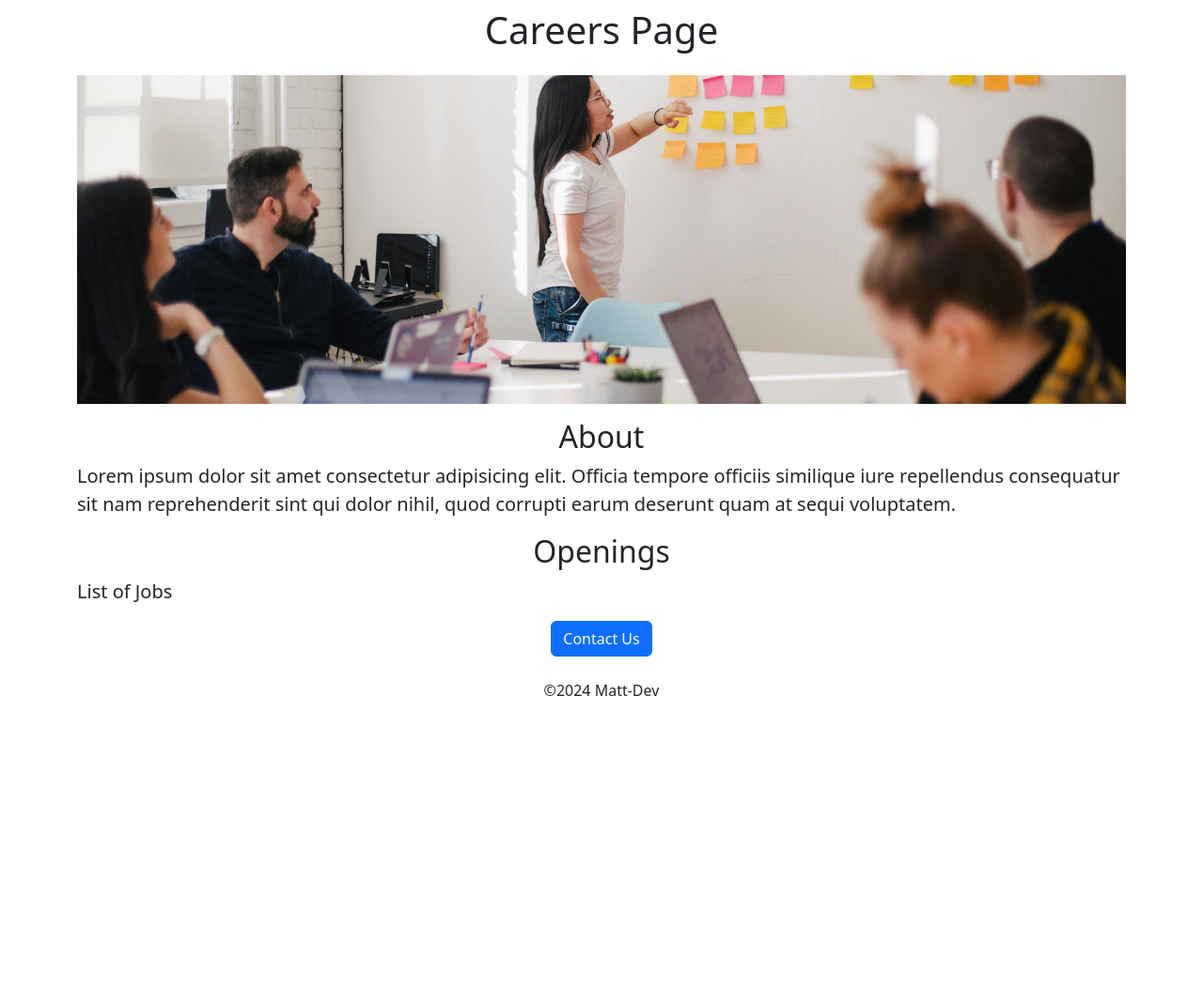
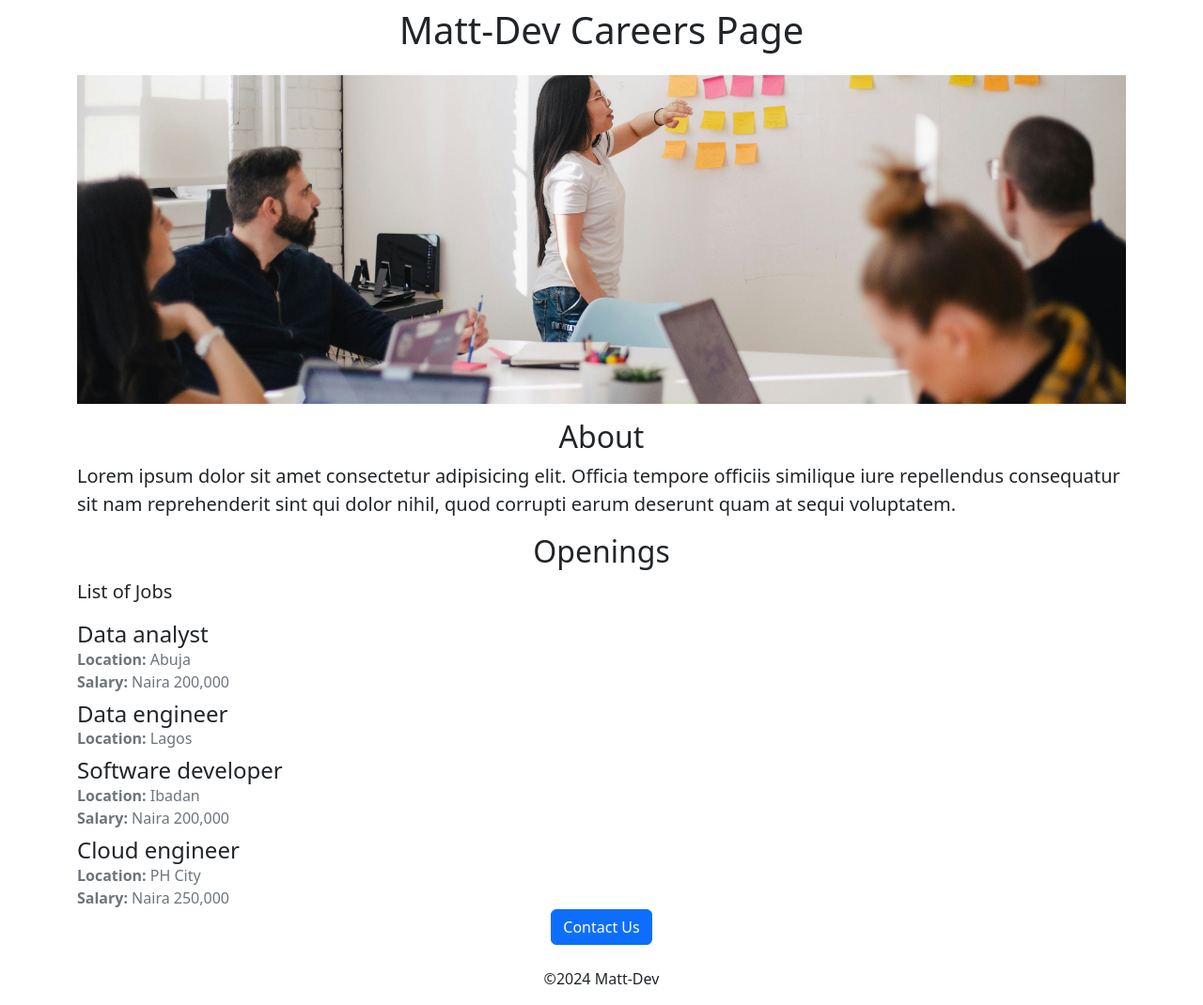
Before and after one commit to OfomiMatthew/careers-website, a Flask app: page / in a window 1280 px wide. Shown: the whole page at 94% size. Before the commit the page ends 741 px from the top, so only its background shows below. Run offline with Flask 3, Linux system fonts and the light colour scheme.

Commit message:
using flask jinja template for dynamic rendering

```diff
--- a/app.py
+++ b/app.py
@@ -1,11 +1,38 @@
 from flask import Flask, render_template
 
 app = Flask(__name__)
+jobs = [{
+    'id': 1,
+    'title': 'Data analyst',
+    'location': "Abuja",
+    'salary': 'Naira 200,000'
+},
+				{
+						'id': 2,
+						'title': 'Data engineer',
+						'location': "Lagos",
+						# 'salary': 'Naira 300,000'
+				},
+
+				{
+						'id': 3,
+						'title': 'Software developer',
+						'location': "Ibadan",
+						'salary': 'Naira 200,000'
+				},
+				{
+						'id': 4,
+						'title': 'Cloud engineer',
+						'location': "PH City",
+						'salary': 'Naira 250,000'
+				},
+
+			 ]
 
 
 @app.route('/')
 def hello_world():
-	return render_template('home.html')
+	return render_template('home.html',jobs=jobs,company="Matt-Dev")
 
 
 if __name__ == "__main__":
--- a/templates/home.html
+++ b/templates/home.html
@@ -25,7 +25,7 @@
 
 <body>
 		<div class="container">
-	<h1 class='text-center mt-2 mb-4'>Careers Page</h1>
+	<h1 class='text-center mt-2 mb-4'>{{company}} Careers Page</h1>
 	<image class="img-fluid" src="https://74c2efcb-b506-4a38-8595-3a49d36c544f-00-2ey3b9gygkvdf.spock.replit.dev/static/banner.jpg" id="banner" />
 
 		<h2 class='text-center mt-3'>About</h2>
@@ -33,6 +33,22 @@
 
 		<h2 class='text-center mt-3'>Openings</h2>
 		<p class="lead">List of Jobs</p>
+		<div>
+			{% for job in jobs %}
+			 <div>
+
+				 <h4 class="mb-0 mt-2"> {{job['title']}}</h4>
+
+			<div class="text-secondary"><strong>Location:</strong> {{job['location']}}</div>
+				 {% if 'salary' in job %}
+				 <div class="text-secondary"><strong>Salary:</strong> {{job['salary']}}</div>
+      {% endif %}
+
+
+
+			 </div>
+			{% endfor %}
+		</div>
 		<div class="text-center">
 		<button class='btn btn-primary'>Contact Us</button>
 			<p class="copy mt-4">&copy; </p>
```
